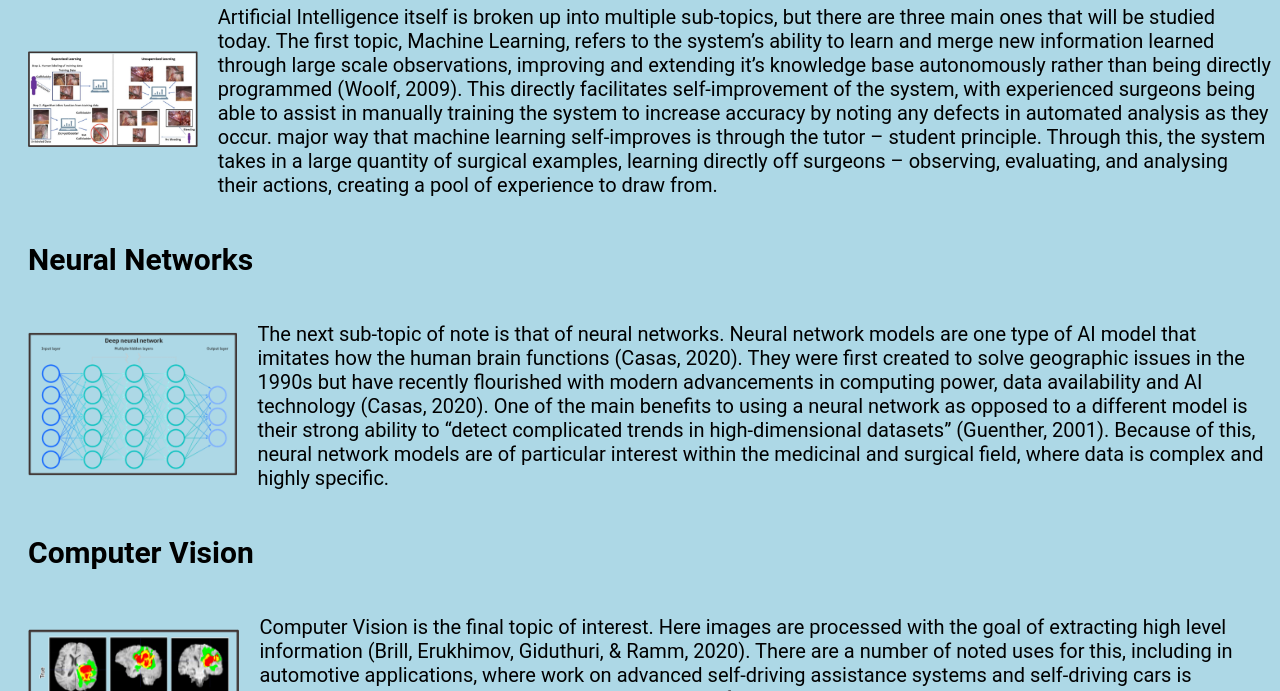
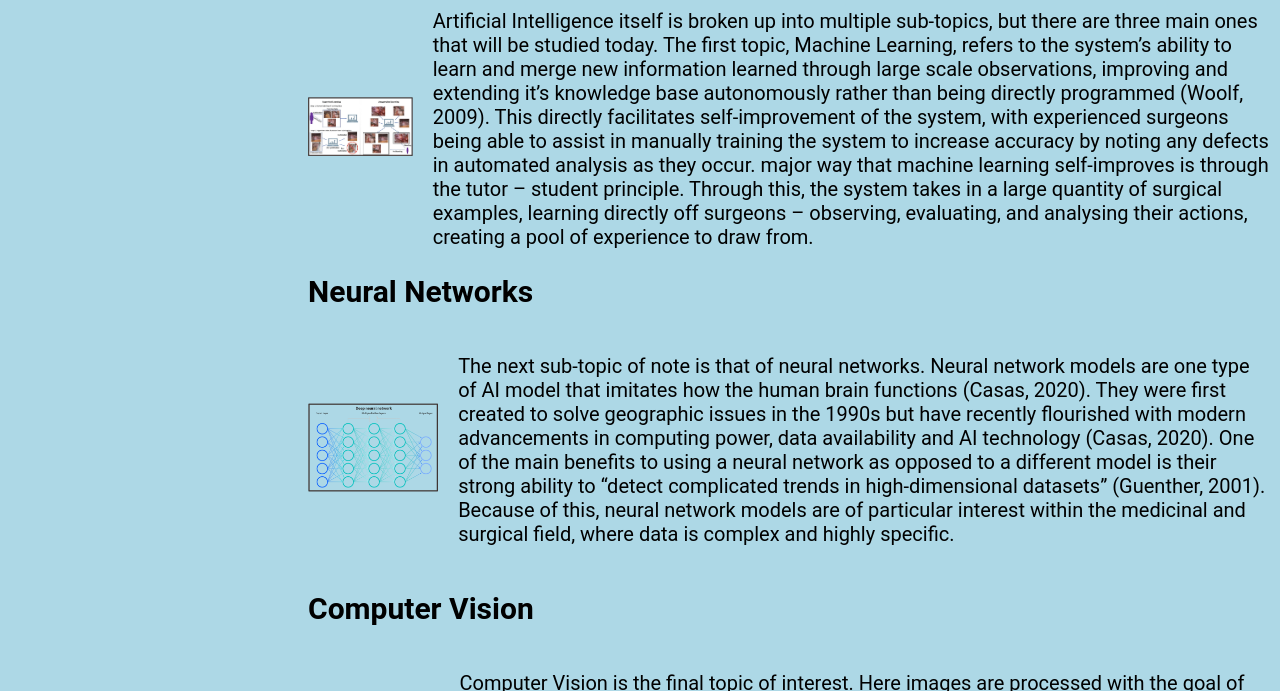
Before and after one commit to PScandle/PScandle.github.io, a plain HTML site: page pages/Technology.html in a window 1280 px wide. Shown: the part 603-1294 px from the top of the page. Drawn offline with Linux system fonts and the light colour scheme.

Commit message:
more work complete

```diff
--- a/pages/Technology.html
+++ b/pages/Technology.html
@@ -26,9 +26,9 @@ Artificial Intelligence, or the intelligence demonstrated by machines (Shi, Yang
         <img src = "../images/ML.png">
     </div>
     <div class = "text">
-        <p>
+        <body>
             Artificial Intelligence itself is broken up into multiple sub-topics, but there are three main ones that will be studied today. The first topic, Machine Learning, refers to the system’s ability to learn and merge new information learned through large scale observations, improving and extending it’s knowledge base autonomously rather than being directly programmed (Woolf, 2009). This directly facilitates self-improvement of the system, with experienced surgeons being able to assist in manually training the system to increase accuracy by noting any defects in automated analysis as they occur. major way that machine learning self-improves is through the tutor – student principle. Through this, the system takes in a large quantity of surgical examples, learning directly off surgeons – observing, evaluating, and analysing their actions, creating a pool of experience to draw from.
-        </p>
+        </body>
     </div>
 </div>
 <h2> Neural Networks </h2>
--- a/styles/styles.css
+++ b/styles/styles.css
@@ -1,6 +1,6 @@
 body {
-    padding-left: 20px;
-    font-family: Roboto, "Times New Roman", serif;
+    padding-left: 15em;
+    font-family: Roboto, Times, serif;
     font-size: 20px;
     color: black;
     background-color: lightblue }
@@ -25,7 +25,7 @@ ul.navigator li {
     border-bottom: 0.1em solid black
 }
 ul.navigator a {
-    text-decoration: none }
+    text-decoration: palegreen }
 a:link {
     color: blue }
 a:visited {
```
Also changed, not shown: pages/References.html (+5 -0 lines).
